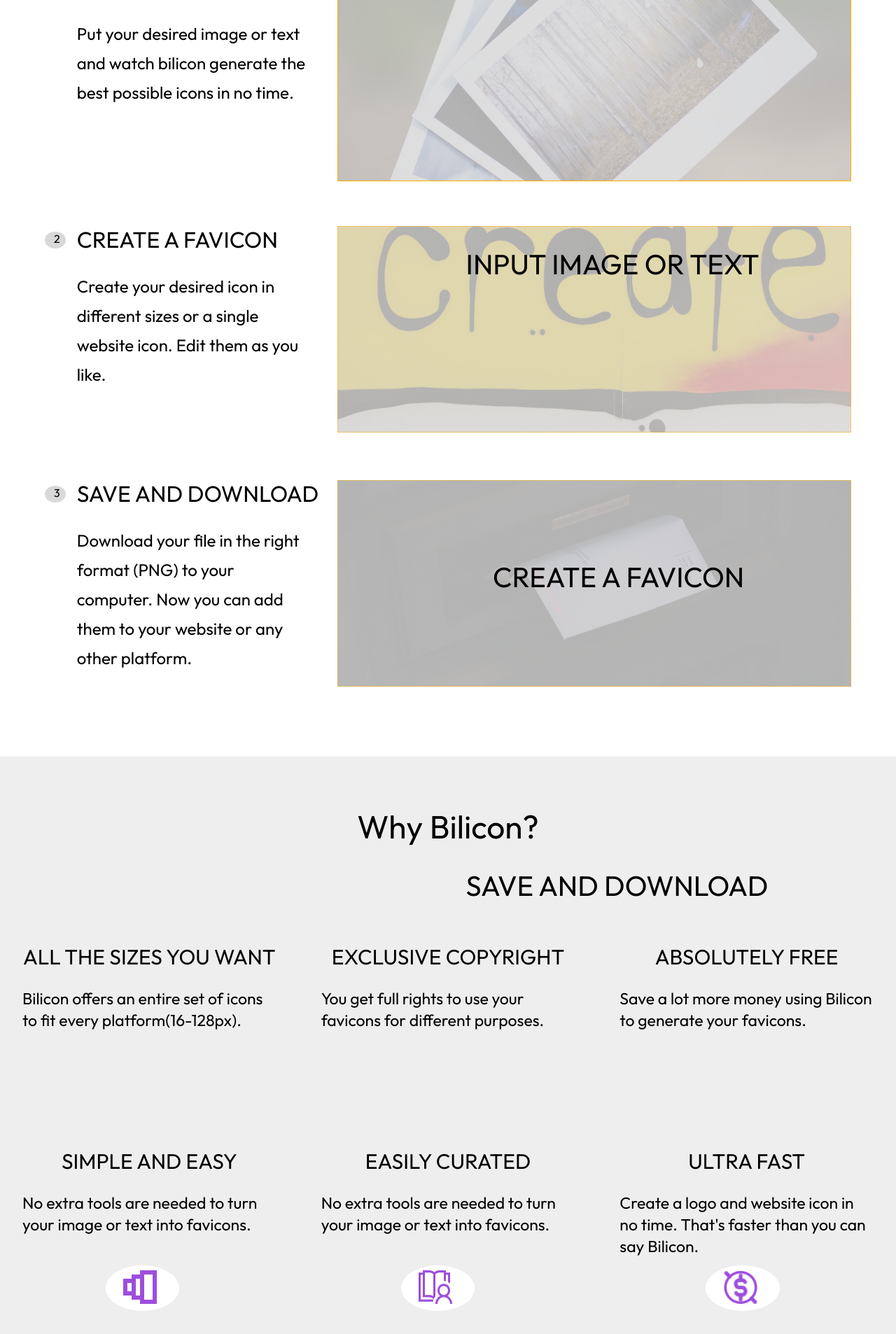
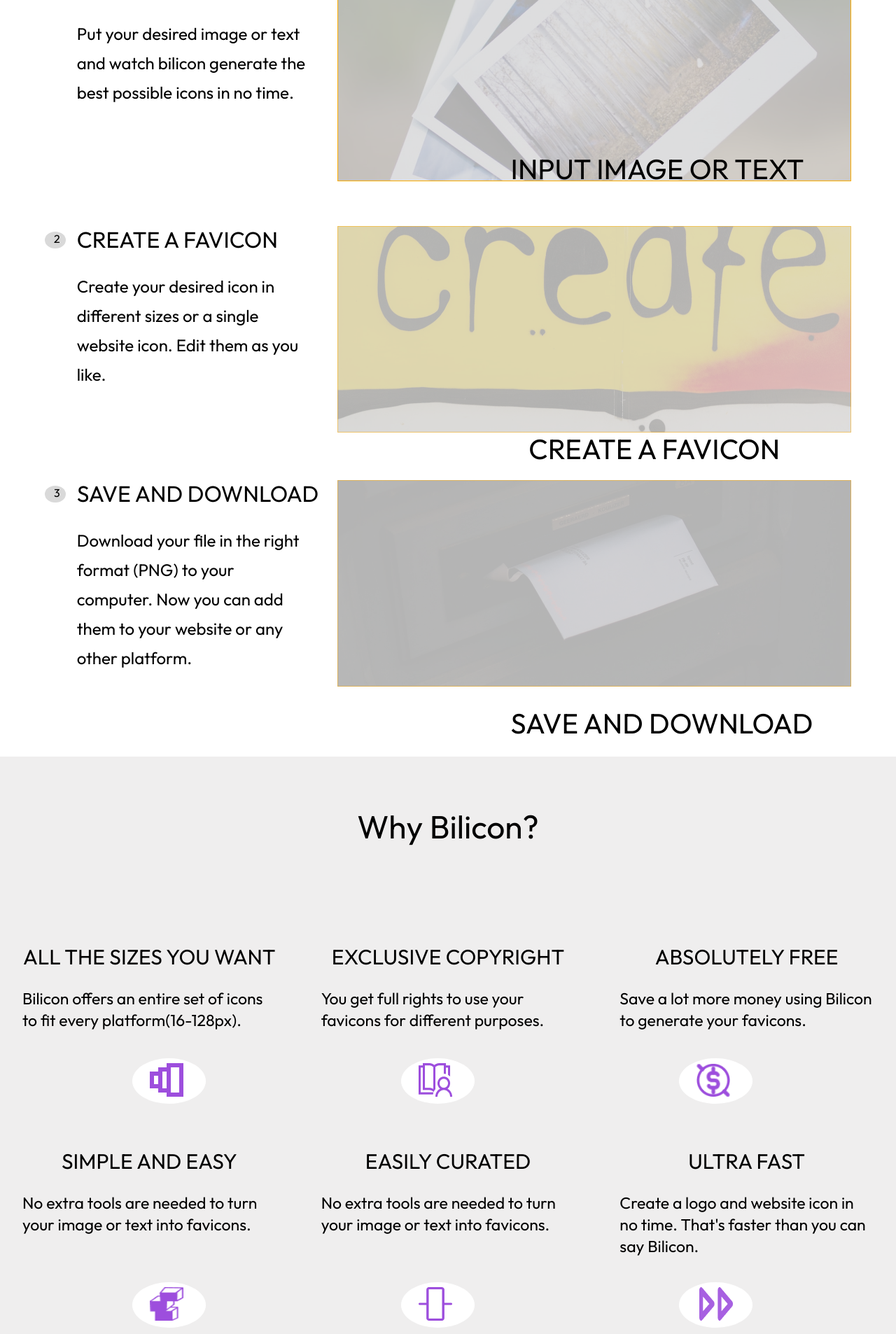
Before and after one commit to zuri-training/Team-Spoonbill2, a web app: file Public/index.html in a window 1280 px wide. Shown: the part 1208-3114 px from the top of the page at 70% size. Run offline with its HTML, style and script files only (its server is not run), Linux system fonts and the light colour scheme; some libraries are stand-ins or nearby versions.

Commit message:
Update styles.css

```diff
--- a/Public/css/styles.css
+++ b/Public/css/styles.css
@@ -231,22 +231,22 @@
 .box1-2 p {
     font-size: 40px;
     position: absolute;
-    left: 52%;
-    top: 190%;
+    left: 57%;
+    top: 173%;
 }
 
 .box1-3 p {
     font-size: 40px;
     position: absolute;
-    left: 55%;
-    top: 245.9%;
+    left: 59%;
+    top: 223%;
 }
 
 .box1-4 p {
     font-size: 40px;
     position: absolute;
-    left: 52%;
-    top: 301%;
+    left: 57%;
+    top: 272%;
 }
 
 .box1-1 h2 {
@@ -336,8 +336,8 @@
     height: 60px;
     border-radius: 50%;
     position: absolute;
-    right: 80%;
-    top: 377%;
+    right: 77%;
+    top: 340%;
 }
 
 .side1>img {
@@ -358,7 +358,7 @@
     border-radius: 50%;
     position: absolute;
     right: 47%;
-    top: 377%;
+    top: 340%;
 }
 
 .side2>img {
@@ -378,8 +378,8 @@
     height: 60px;
     border-radius: 50%;
     position: absolute;
-    right: 13%;
-    top: 377%;
+    right: 16%;
+    top: 340%;
 }
 
 .side3>img {
@@ -399,8 +399,8 @@
     height: 60px;
     border-radius: 50%;
     position: absolute;
-    right: 80%;
-    top: 421%;
+    right: 77%;
+    top: 380%;
 }
 
 .side4>img {
@@ -421,7 +421,7 @@
     border-radius: 50%;
     position: absolute;
     right: 47%;
-    top: 421%;
+    top: 380%;
 }
 
 .side5>img {
@@ -441,15 +441,15 @@
     height: 60px;
     border-radius: 50%;
     position: absolute;
-    right: 13%;
-    top: 421%;
+    right: 16%;
+    top: 380%;
 }
 
 .side6>img {
     width: 48px;
     height: 48px;
     position: absolute;
-    right: 30%;
+    right: 26%;
     top: 10%;
 }
 
```
